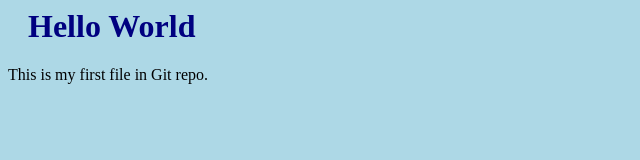
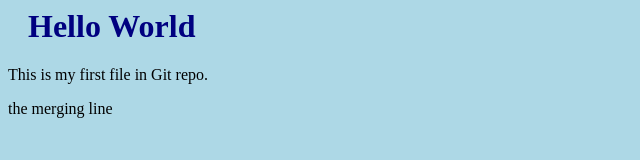
Before and after one commit to Sammorad/my_project02, a plain HTML site: page index.html in a window 1280 px wide. Shown: the whole page, without its empty margins (0-640 px from the left). Drawn offline with Linux system fonts and the light colour scheme.

Commit message:
system demanded commit

```diff
--- a/index.html
+++ b/index.html
@@ -11,5 +11,6 @@
             Hello World
         </h1>
         <p>This is my first file in Git repo. </p>
+        <p>the merging line</p>
     </body>
 </html>
```
